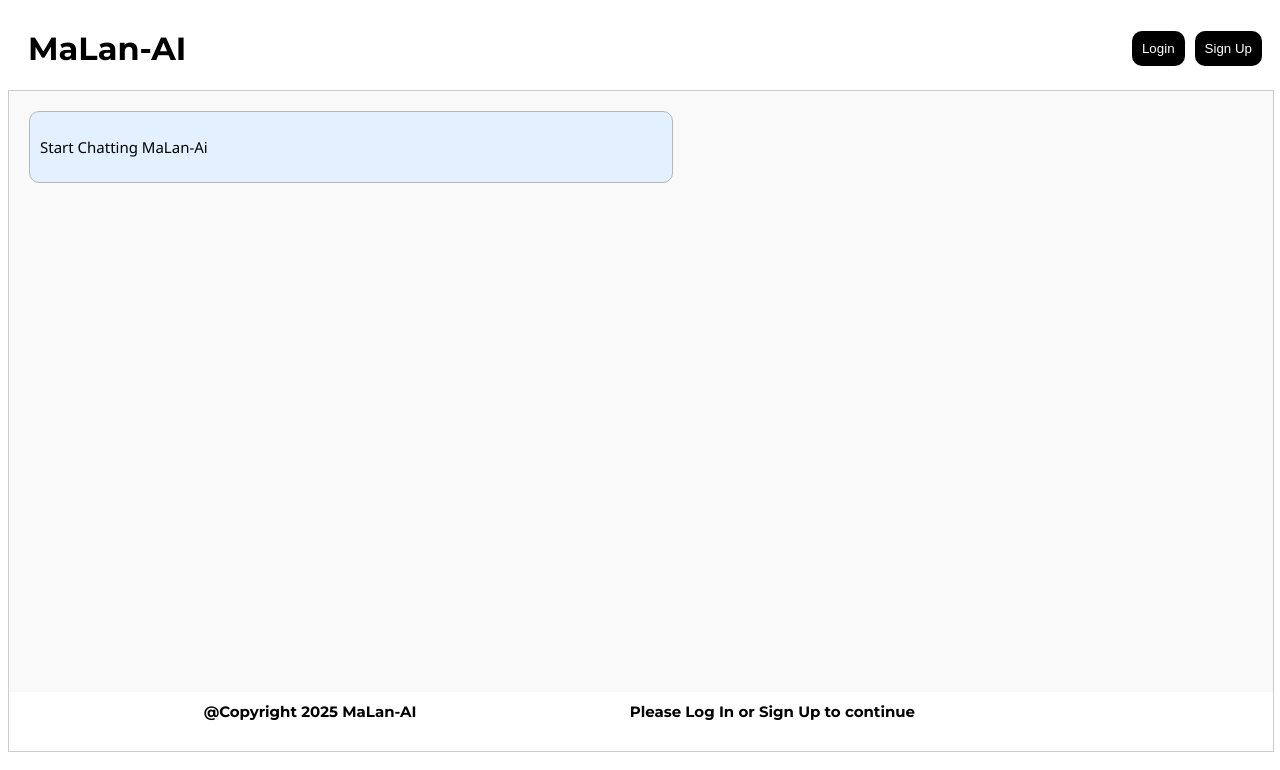
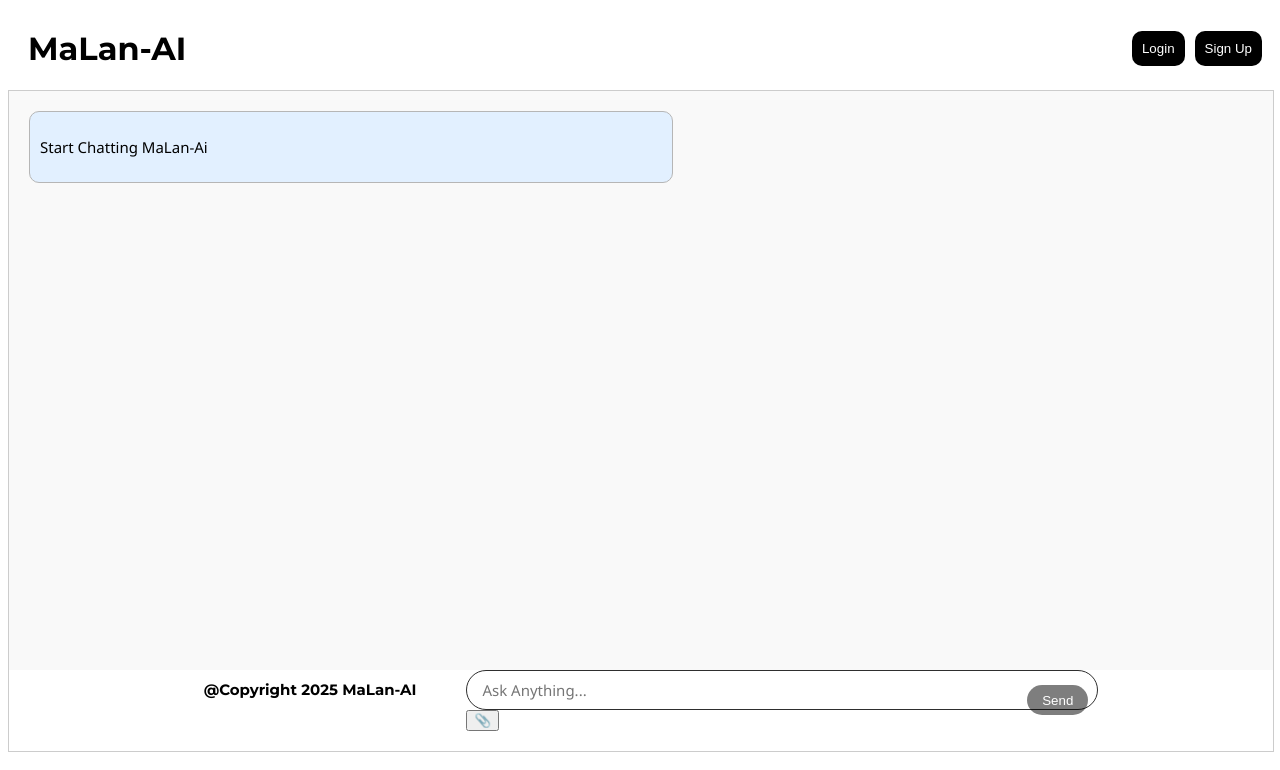
Before and after one commit to NarihitoM/MaLan-Ai, a React (Vite) app in the folder Frontend/: page /chat in a window 1280 px wide. Shown: the top 770 px of the page. Built offline with nearby package versions, Linux system fonts and the light colour scheme.

Commit message:
file file

```diff
--- a/Frontend/src/chat.jsx
+++ b/Frontend/src/chat.jsx
@@ -4,6 +4,8 @@ import { useEffect, useRef, useState } from "react";
 
 function Chat() {
   const [userInput, setUserInput] = useState("");
+  const [file, setFile] = useState(null)
+  const fileInputRef = useRef(null)
   const [messagetext, setmessagetext] = useState([
     { text: "Start Chatting MaLan-Ai" },
   ]);
@@ -35,7 +37,7 @@ function Chat() {
   };
 
   const send = async () => {
-    if (userInput.trim() === "") return;
+    if (userInput.trim() === "" && !file) return;
 
     stopTypingRef.current = false;
 
@@ -47,14 +49,22 @@ function Chat() {
     const signal = controller.signal;
 
     const payload = { message: userInput };
-
+    let fetchOptions = {
+      method: "POST",
+      signal,
+    };
+    if (file) {
+      const form = new FormData();
+      form.append("message", userInput);
+      form.append("file", file);
+      fetchOptions.body = form;
+    }
+    else {
+      fetchOptions.headers = { "Content-Type": "application/json" }
+      fetchOptions.body = JSON.stringify({ message: userInput });
+    }
     try {
-      const resp = await fetch("http://localhost:4200/api/chat", {
-        method: "POST",
-        headers: { "Content-Type": "application/json" },
-        body: JSON.stringify(payload),
-        signal,
-      });
+      const resp = await fetch("http://localhost:4200/api/chat", fetchOptions);
 
       if (!resp.ok) {
         const errBody = await resp.json().catch(() => ({}));
@@ -195,7 +205,6 @@ function Chat() {
 
           <div className="row1">
             <h1 className="copyright">@Copyright 2025 MaLan-AI</h1>
-            {isLoggedin ? (
             <div className="input-area">
               <input
                 className="input"
@@ -211,13 +220,32 @@ function Chat() {
                 }}
                 placeholder="Ask Anything..."
               />
+              <input
+                type="file"
+                ref={fileInputRef}
+                onChange={(e) => setFile(e.target.files[0])}
+                style={{ display: "none" }}
+              />
+              <button
+                className="upload-btn"
+                onClick={() => fileInputRef.current?.click()}
+              >
+                📎
+              </button>
+              {file && (
+                <p className="filename">
+                  📎 {file.name}
+                </p>
+              )}
+
+
               <button
                 className="button"
                 onClick={() => {
                   if (istyping) stopgenerate();
                   else send();
                 }}
-                  disabled={userInput.trim() === "" || isLoading}
+                disabled={userInput.trim() === "" && !file || isLoading}
               >
                 {istyping ? (
                   <div className="circle"></div>
@@ -228,13 +256,6 @@ function Chat() {
                 )}
               </button>
             </div>
-            ) : (
-              <div className="input-area">
-                <h1 className="warning">
-                  Please Log In or Sign Up to continue
-                </h1>
-              </div>
-            )}
           </div>
         </div>
       </div>
```
Lines whose indentation alone changed are shown as unchanged.
